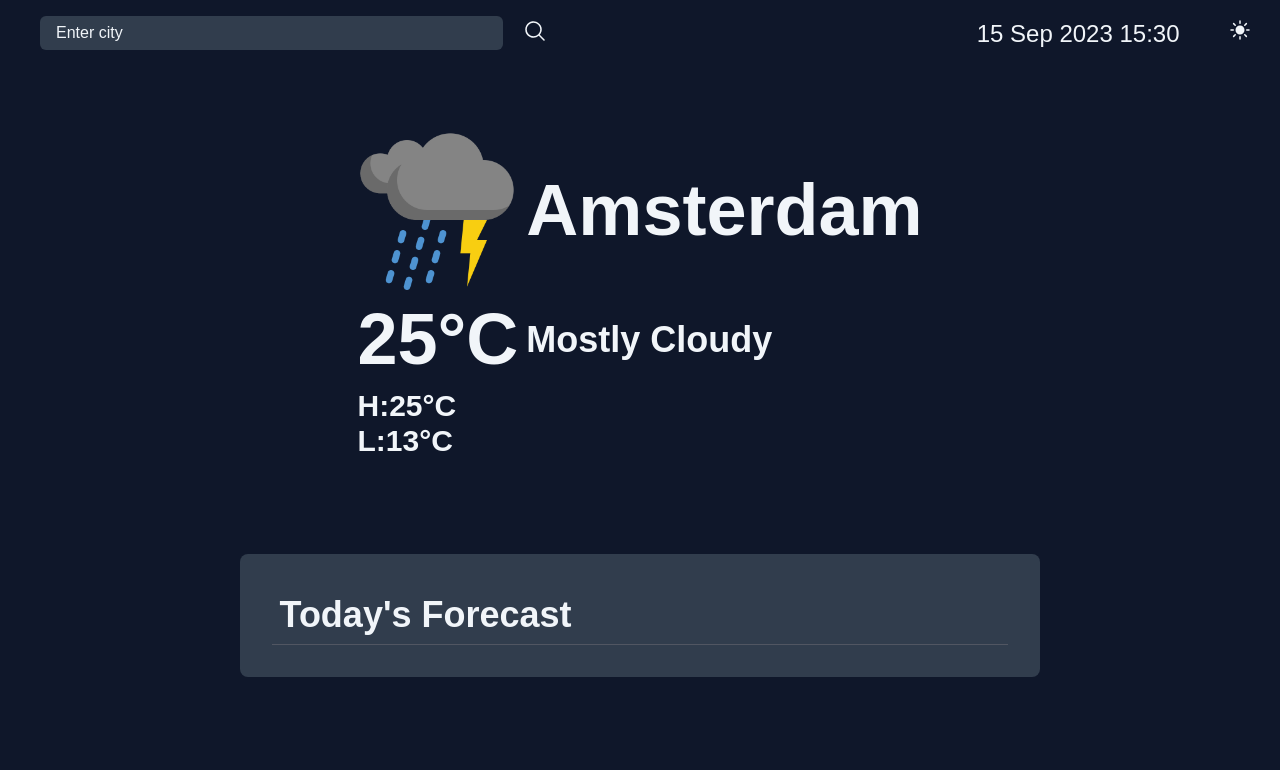
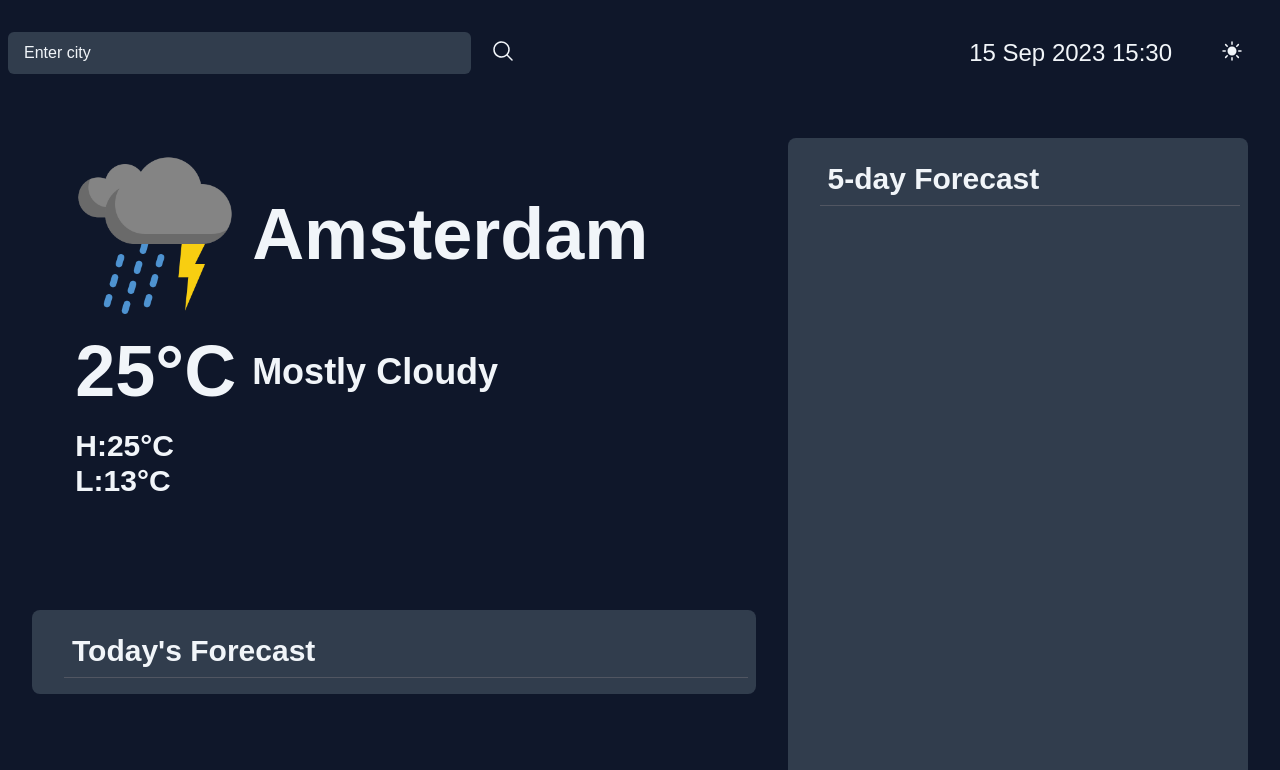
Before and after one commit to kwstaseL/weather_app, a website built with Vite: page index.html in a window 1280 px wide. Shown: the top 770 px of the page. Built offline with nearby package versions, Linux system fonts and the light colour scheme; no server answers; a web font is replaced by a local one.

Commit message:
Adjust responsive design

```diff
--- a/index.html
+++ b/index.html
@@ -11,7 +11,7 @@
     <title>Weather App</title>
   </head>
   <body>
-    <header class="header">
+    <header class="header container">
       <nav>
         <ul class="header__list">
           <li class="header__entry">
@@ -37,7 +37,7 @@
               </button>
             </div>
           </li>
-          <li class="header__entry">
+          <li class="header__entry header__timer-container">
             <span class="header__clock">15 Sep 2023 15:30</span>
 
             <button>
@@ -57,7 +57,7 @@
       </nav>
     </header>
     <main>
-      <section class="hero">
+      <section class="hero container">
         <img class="hero__weather-img" src="./public/assets/rainy.png" alt="" />
         <h1 class="hero__weather-location">Amsterdam</h1>
         <h1 class="hero__weather-temp">25°C</h1>
@@ -65,12 +65,12 @@
         <h2 class="hero__weather-hl">H:25°C L:13°C</h2>
       </section>
 
-      <section class="todays-forecast section">
+      <section class="todays-forecast section container">
         <h1 class="todays-forecast__title section-title">Today's Forecast</h1>
         <ul class="todays-forecast__list"></ul>
       </section>
 
-      <section class="conditions section">
+      <section class="conditions section container">
         <h1 class="conditions__header section-title">Conditions</h1>
         <br />
         <ul class="conditions__list">
@@ -120,7 +120,7 @@
           </li>
         </ul>
       </section>
-      <section class="forecast section">
+      <section class="forecast section container">
         <h1 class="forecast__title section-title">5-day Forecast</h1>
         <ul class="forecast__list"></ul>
       </section>
--- a/styles/common-section-sizes.css
+++ b/styles/common-section-sizes.css
@@ -1,8 +1,19 @@
 @media (min-width: 640px) {
-  .section {
-    max-width: 60ch;
+  .section-title {
+    font-size: var(--size-2xl);
   }
 
+  .section__scale-value {
+    font-size: var(--size-2xl);
+  }
+
+  .section-img {
+    width: var(--size-2xl);
+    height: var(--size-2xl);
+  }
+}
+
+@media (min-width: 768px) {
   .section-title {
     font-size: var(--size-3xl);
   }
@@ -16,29 +27,3 @@
     height: var(--size-3xl);
   }
 }
-
-@media (min-width: 768px) {
-  .section {
-    max-width: 75ch;
-  }
-
-  .section-title {
-    font-size: var(--size-4xl);
-  }
-
-  .section__scale-value {
-    font-size: var(--size-4xl);
-  }
-
-  .section-img {
-    width: var(--size-4xl);
-    height: var(--size-4xl);
-  }
-}
-
-/* lg */
-@media (min-width: 1024px) {
-  .section {
-    max-width: 90ch;
-  }
-}
--- a/styles/components/conditions.css
+++ b/styles/components/conditions.css
@@ -1,3 +1,7 @@
+.conditions {
+  font-size: var(--size-xs);
+}
+
 .conditions__list {
   display: grid;
   grid-template-columns: 1fr 1fr;
@@ -30,10 +34,6 @@
 
 /* sm */
 @media (min-width: 640px) {
-  .conditions {
-    max-width: 60ch;
-  }
-
   .conditions__header {
     font-size: var(--size-3xl);
   }
--- a/styles/components/forecast.css
+++ b/styles/components/forecast.css
@@ -1,12 +1,16 @@
+.forecast {
+  font-size: var(--size-xs);
+}
+
 .forecast__list {
-  padding: 2rem;
+  padding: 0.5rem;
 }
 
 .forecast__list li {
   display: flex;
   padding: 0.5rem;
   align-items: center;
-  gap: 9rem;
+  gap: 5rem;
   border-bottom: 1px solid var(--clr-underline);
 }
 
@@ -22,17 +26,24 @@
   font-size: var(--size-2xl);
 }
 
+/* xs */
+@media (min-width: 475px) {
+  .forecast__list li {
+    gap: 7rem;
+  }
+}
+
 /* sm */
 @media (min-width: 640px) {
   .forecast__list li {
-    gap: 7rem;
+    gap: 12rem;
   }
 }
 
 /* md */
 @media (min-width: 768px) {
   .forecast__list li {
-    gap: 10em;
+    gap: 19em;
   }
   .forecast__temp {
     font-size: var(--size-3xl);
@@ -42,11 +53,6 @@
 /* lg */
 @media (min-width: 1024px) {
   .forecast__list li {
-    gap: 17rem;
+    gap: 25rem;
   }
 }
-
-/* xl */
-
-/* 2xl */
-/* @media (min-width: 1536px) {} */
--- a/styles/components/header.css
+++ b/styles/components/header.css
@@ -1,12 +1,19 @@
 .header {
-  padding-top: 1rem;
+  padding-top: 2rem;
   font-size: var(--size-m);
 }
 
 .header__list {
   display: flex;
   align-items: center;
-  justify-content: space-between;
+  justify-content: center;
+  padding-left: 0;
+}
+
+.header__timer-container {
+  display: flex;
+  gap: 0.25rem;
+  display: none;
 }
 
 .header__content-search {
@@ -53,6 +60,13 @@
   font-size: var(--size-lg);
 }
 
+/* xs */
+@media (min-width: 475px) {
+  .header {
+    font-size: var(--size-lg);
+  }
+}
+
 /* sm */
 @media (min-width: 640px) {
   .header {
@@ -68,6 +82,16 @@
     height: var(--size-base);
   }
 
+  .header__list {
+    display: flex;
+    align-items: center;
+    justify-content: space-between;
+  }
+
+  .header__timer-container {
+    display: flex;
+  }
+
   .header__sun-icon {
     font-size: var(--size-base);
   }
@@ -75,10 +99,6 @@
 
 /* md */
 @media (min-width: 768px) {
-  .header__search-input {
-    padding-right: 7rem;
-  }
-
   .header__search-icon,
   .header__sun-icon {
     width: var(--size-3xl);
@@ -95,13 +115,18 @@
 
 /* lg */
 @media (min-width: 1024px) {
+  .header {
+    padding-top: 2rem;
+  }
   .header__search-input {
+    padding-top: 0.75rem;
+    padding-bottom: 0.75rem;
     padding-right: 12rem;
   }
 
   .header__search-icon,
   .header__sun-icon {
-    width: var(--size-4xl);
+    width: var(--size-xl);
     height: var(--size-xl);
   }
 
@@ -116,6 +141,9 @@
 
 /* xl */
 @media (min-width: 1280px) {
+  .header {
+    margin-top: 0rem;
+  }
   .header__search-input {
     padding-right: 15rem;
   }
--- a/styles/components/hero.css
+++ b/styles/components/hero.css
@@ -7,12 +7,12 @@
   border-radius: 8px;
   margin-top: 5rem;
 
-  max-width: 60ch;
   display: flex;
   flex-direction: column;
   justify-content: center;
   align-items: center;
-  gap: 0.5rem;
+  gap: 0.25rem;
+  font-size: var(--size-xxs);
 }
 
 .hero__weather-img {
@@ -96,9 +96,10 @@
 /* xl */
 @media (min-width: 1280px) {
   .hero {
-    max-width: 65ch;
+    max-width: 100ch;
     display: grid;
     grid-template-columns: 1fr 1fr;
+    gap: 1rem;
   }
 
   .hero__weather-img {
--- a/styles/components/todays_forecast.css
+++ b/styles/components/todays_forecast.css
@@ -1,9 +1,4 @@
 .todays-forecast__list {
-  /*
-  display: grid;
-  grid-template-columns: repeat(auto-fill, minmax(10%, 1fr));
-  gap: 3rem;
-   */
   display: flex;
   gap: 2rem;
   overflow: scroll;
@@ -20,6 +15,7 @@
   align-items: center;
   gap: 1rem;
   margin-top: 1rem;
+  margin-bottom: 1rem;
 }
 
 .todays-forecast__time {
--- a/styles/grid-design.css
+++ b/styles/grid-design.css
@@ -1,22 +1,24 @@
-@media (min-width: 1580px) {
+@media (min-width: 1280px) {
   main {
     display: grid;
     grid-template-columns: 1fr auto;
     grid-template-rows: 1fr auto;
-    gap: 0.5rem;
+    gap: 2rem;
   }
 
   .section {
-    margin-top: 2rem;
+    padding-left: 2rem;
+    margin-left: 2rem;
+    min-width: 69ch;
   }
 
   .forecast {
     grid-column: 2/3;
     grid-row: 1/4;
 
-    max-width: 50ch;
-    margin-right: 8rem;
-    margin-top: 5rem;
+    max-width: 62ch;
+    margin-right: 2rem;
+    margin-top: 4rem;
     padding-bottom: 4.5rem;
   }
 
@@ -29,14 +31,14 @@
 
   .forecast__list li {
     flex: 1;
-    gap: 5rem;
+    gap: 6rem;
     display: flex;
     align-items: center;
     justify-content: center;
   }
 
   .forecast__weather-img {
-    height: var(--size-5xl);
-    width: var(--size-5xl);
+    height: var(--size-4xl);
+    width: var(--size-4xl);
   }
 }
--- a/styles/utils.css
+++ b/styles/utils.css
@@ -22,15 +22,18 @@ button {
 
 .section {
   background-color: var(--clr-grey);
+  margin-top: 5rem;
+  border-radius: 8px;
+  max-width: 60ch;
+  padding: 1rem;
+}
+
+.container {
   width: 100%;
-  margin-top: 5rem;
   margin-left: auto;
   margin-right: auto;
   padding-left: 0.5rem;
   padding-right: 0.5rem;
-  border-radius: 8px;
-  max-width: 50ch;
-  padding: 2rem;
 }
 
 .filter-white {
@@ -39,6 +42,7 @@ button {
 }
 /* xs */
 /* If its more than 475 px keep it there */
+
 @media (min-width: 475px) {
   .container {
     max-width: 475px;
@@ -71,15 +75,4 @@ button {
   .container {
     max-width: 1280px;
   }
-
-  .section {
-    margin-top: 6rem;
-  }
 }
-
-/* 2xl */
-@media (min-width: 1536px) {
-  .container {
-    max-width: 1536px;
-  }
-}
```
